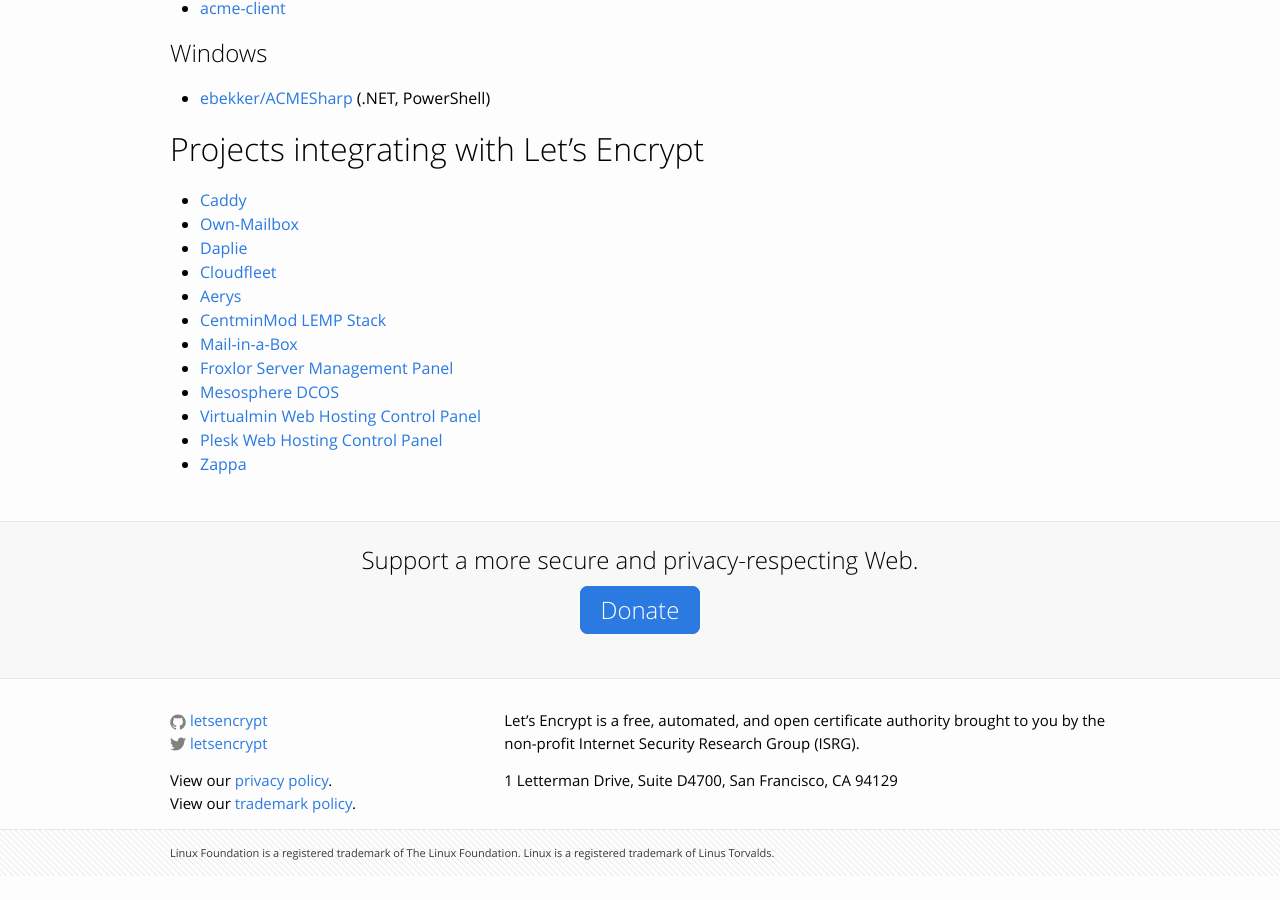
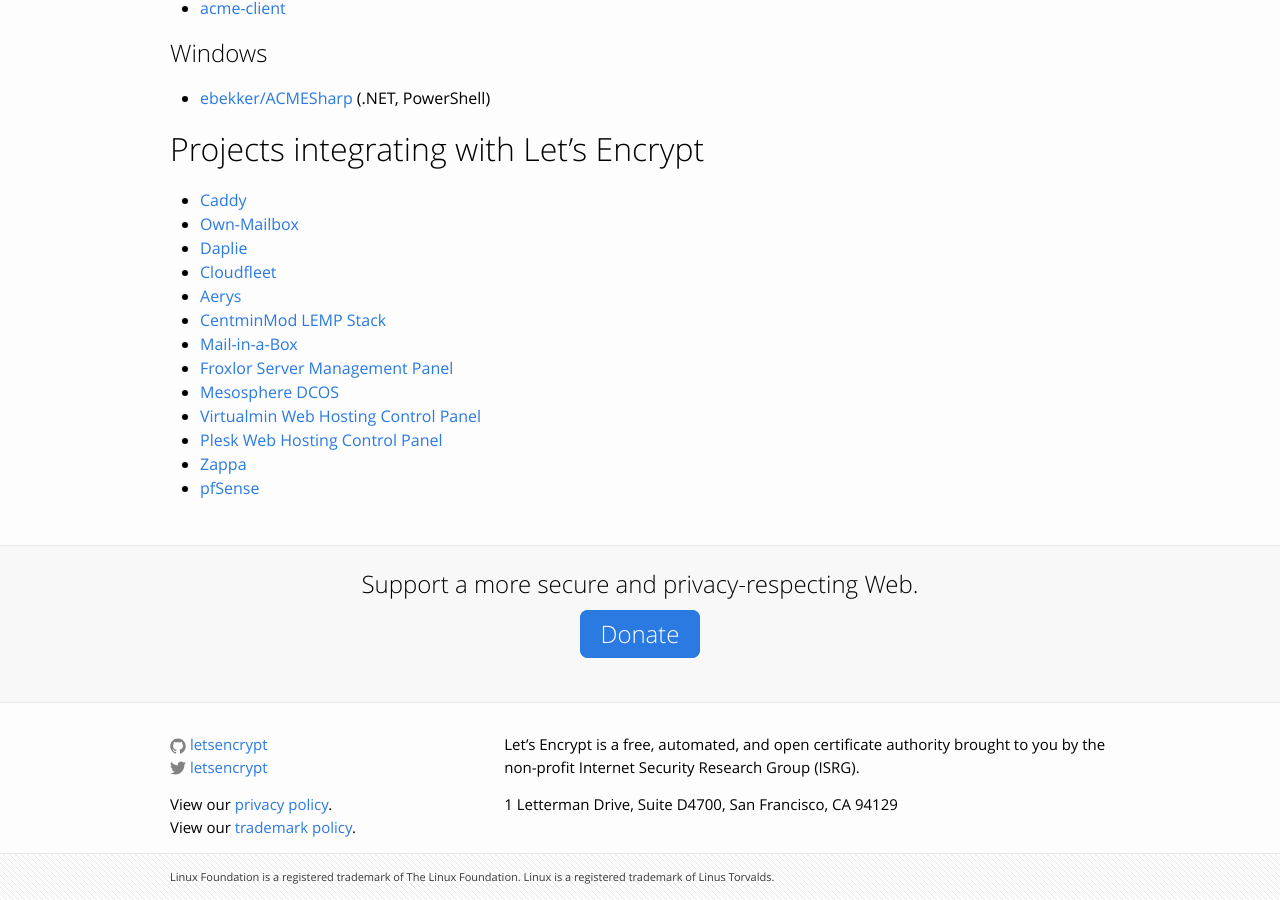
Before and after one commit to snowman1120/website, a Jekyll site: the page built from docs/client-options.md, in a window 1280 px wide and 900 px high, scrolled down 3926 px. Built offline with Jekyll 4.4.1, drawn with Linux system fonts in a browser that asks for light colours; before the commit the page ends 4802 px from its top, so only the background shows below that.

Commit message:
Add pfSense to the list of Projects integrating with Let's Encrypt (#157)

```diff
--- a/docs/client-options.md
+++ b/docs/client-options.md
@@ -184,3 +184,4 @@ third party clients.
 - [Virtualmin Web Hosting Control Panel](https://www.virtualmin.com/)
 - [Plesk Web Hosting Control Panel](https://www.plesk.com/)
 - [Zappa](https://github.com/Miserlou/Zappa#lets-encrypt-ssl-domain-certification-and-installation)
+- [pfSense](https://www.pfsense.org/)
```
